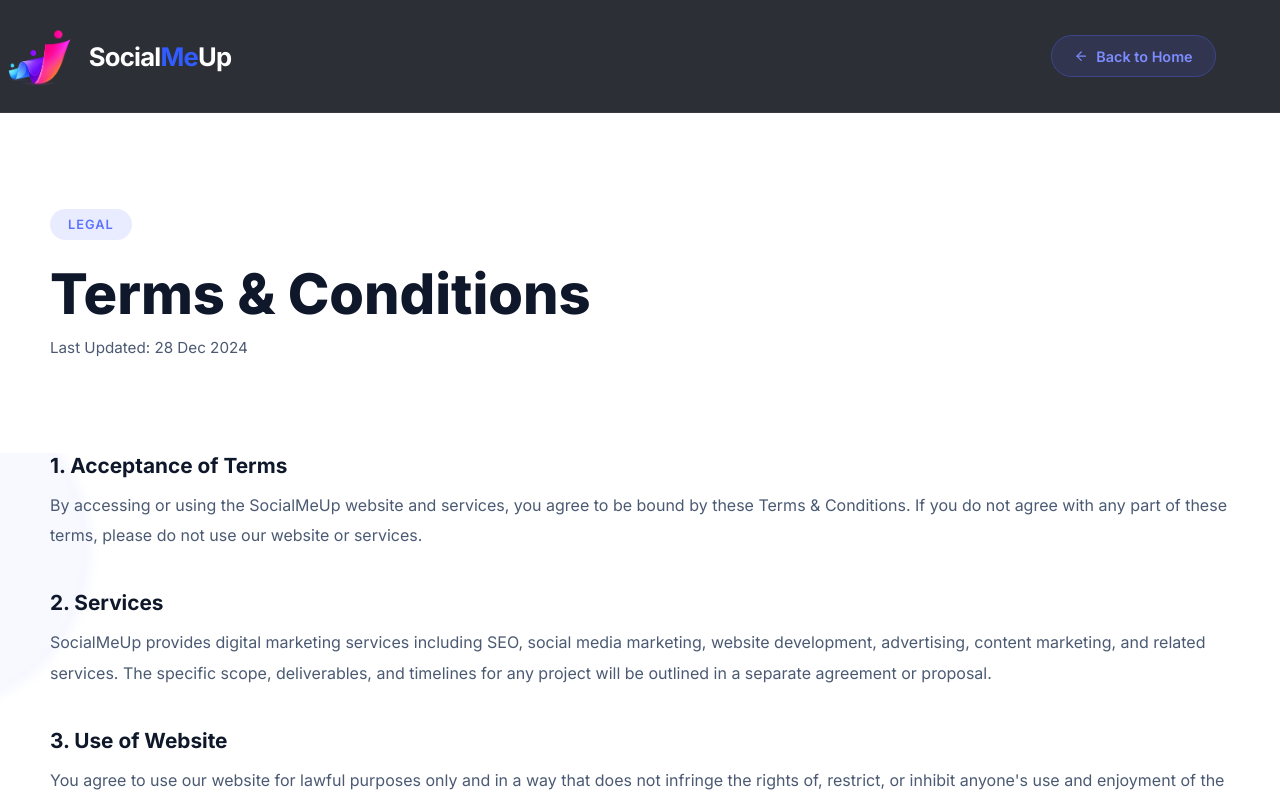
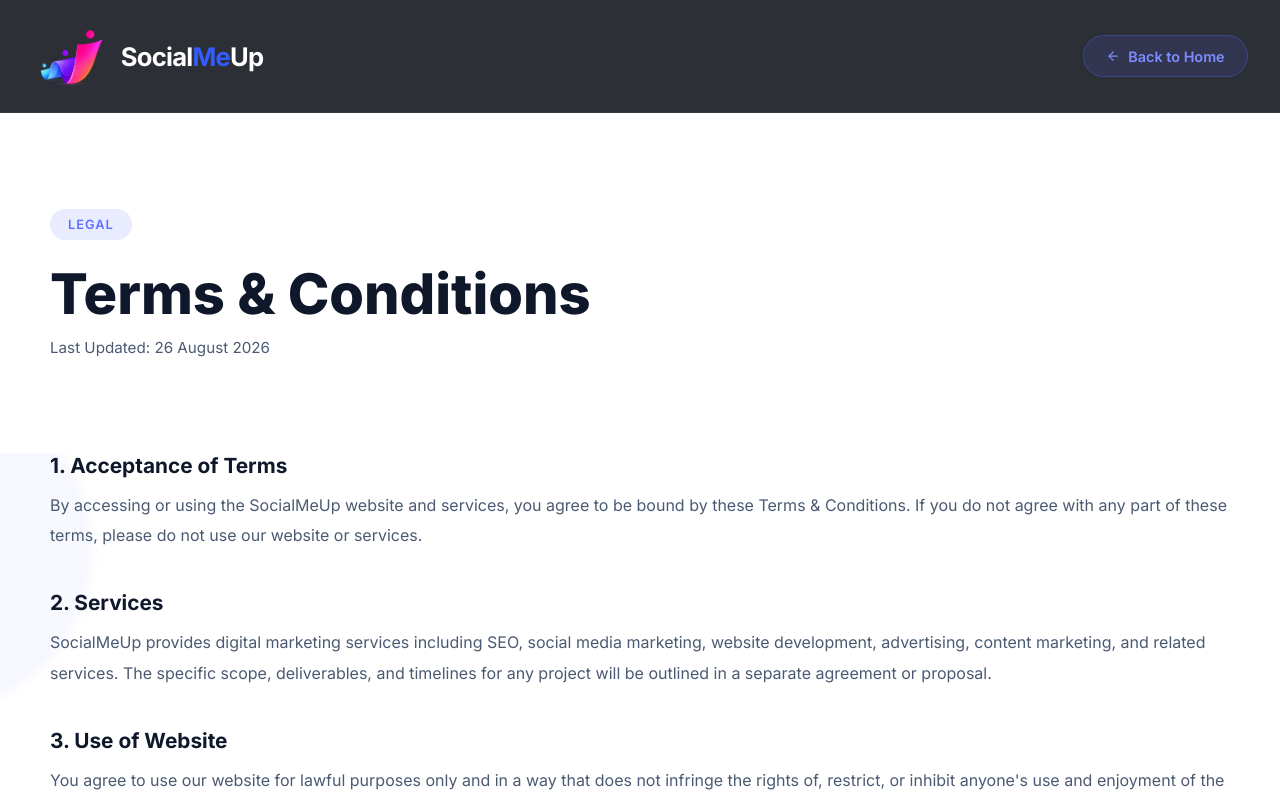
Before and after one commit to socialmeupteam-jpg/SocialMeUp-Agency, a React (Vite) app in the folder SocialMeUp-Agency/: page /terms in a window 1280 px wide. Shown: the top 800 px of the page. Built offline with nearby package versions, Linux system fonts and the light colour scheme.

Commit message:
Test CodeRabbit review

```diff
--- a/SocialMeUp-Agency/src/components/Navbar/Navbar.module.css
+++ b/SocialMeUp-Agency/src/components/Navbar/Navbar.module.css
@@ -24,11 +24,10 @@
   width: min(100% - 4rem, 1280px);
   min-height: 3.5rem;
 
-  /* margin: 0 auto; */
+  margin: 0 auto;
 
   box-sizing: border-box;
 }
-
 
 /* LOGO */
 
@@ -58,7 +57,6 @@
 
 .logoMark img {
   object-fit: cover;
-
 }
 
 .logoText {
@@ -70,7 +68,6 @@
 .logoText span {
   color: #315cff;
 }
-
 
 /* DESKTOP NAVIGATION */
 
@@ -108,7 +105,6 @@
   color: #ffffff;
 }
 
-
 /* CONSULTATION BUTTON */
 
 .consultationButton {
@@ -123,12 +119,7 @@
   border: none;
   border-radius: 999px;
 
-  background: linear-gradient(
-    90deg,
-    #4762fd,
-    #7121f7,
-    #f66780
-  );
+  background: linear-gradient(90deg, #4762fd, #7121f7, #f66780);
 
   color: #ffffff;
 
@@ -149,10 +140,8 @@
 .consultationButton:focus-visible {
   transform: translateY(-2px);
 
-  box-shadow:
-    0 8px 22px rgba(113, 33, 247, 0.28);
+  box-shadow: 0 8px 22px rgba(113, 33, 247, 0.28);
 }
-
 
 /* BACK HOME BUTTON */
 
@@ -249,7 +238,6 @@
   color: #ffffff;
 }
 
-
 /* MOBILE MENU BUTTON */
 
 .menuButton {
@@ -286,7 +274,6 @@
   border-color: rgba(255, 255, 255, 0.5);
 }
 
-
 /* LARGE DESKTOP
    1440px+ */
 
@@ -300,7 +287,6 @@
   }
 }
 
-
 /* DESKTOP / LAPTOP
    1200px - 1439px */
 
@@ -309,7 +295,6 @@
     width: min(100% - 4rem, 1280px);
   }
 }
-
 
 /* SMALL LAPTOP
    1024px - 1199px */
@@ -336,7 +321,6 @@
   }
 }
 
-
 /* TABLET LANDSCAPE
    901px - 1023px */
 
@@ -358,7 +342,6 @@
     font-size: 0.82rem;
   }
 }
-
 
 /* TABLET / MOBILE NAVIGATION
    768px and below */
@@ -408,8 +391,7 @@
     backdrop-filter: blur(1.25rem);
     -webkit-backdrop-filter: blur(1.25rem);
 
-    box-shadow:
-      0 20px 50px rgba(0, 0, 0, 0.35);
+    box-shadow: 0 20px 50px rgba(0, 0, 0, 0.35);
 
     opacity: 0;
 
@@ -489,7 +471,6 @@
   }
 }
 
-
 /* LARGE MOBILE
    481px - 600px */
 
@@ -516,7 +497,6 @@
     left: 0.75rem;
   }
 }
-
 
 /* MOBILE
    481px and below */
@@ -598,7 +578,6 @@
   }
 }
 
-
 /* VERY SMALL PHONES
    360px and below */
 
@@ -647,7 +626,6 @@
   }
 }
 
-
 /* EXTRA SMALL PHONES
    320px and below */
 
@@ -676,7 +654,6 @@
   }
 }
 
-
 /* TOUCH DEVICES */
 
 @media (hover: none) and (pointer: coarse) {
@@ -699,7 +676,6 @@
   }
 }
 
-
 /* REDUCED MOTION */
 
 @media (prefers-reduced-motion: reduce) {
--- a/SocialMeUp-Agency/src/pages/Terms/Terms.tsx
+++ b/SocialMeUp-Agency/src/pages/Terms/Terms.tsx
@@ -22,7 +22,7 @@ function Terms() {
 
             <h1>Terms &amp; Conditions</h1>
 
-            <p className={styles.updated}>Last Updated: 28 Dec 2024</p>
+            <p className={styles.updated}>Last Updated: 26 August 2026</p>
           </motion.div>
         </div>
       </section>
```
